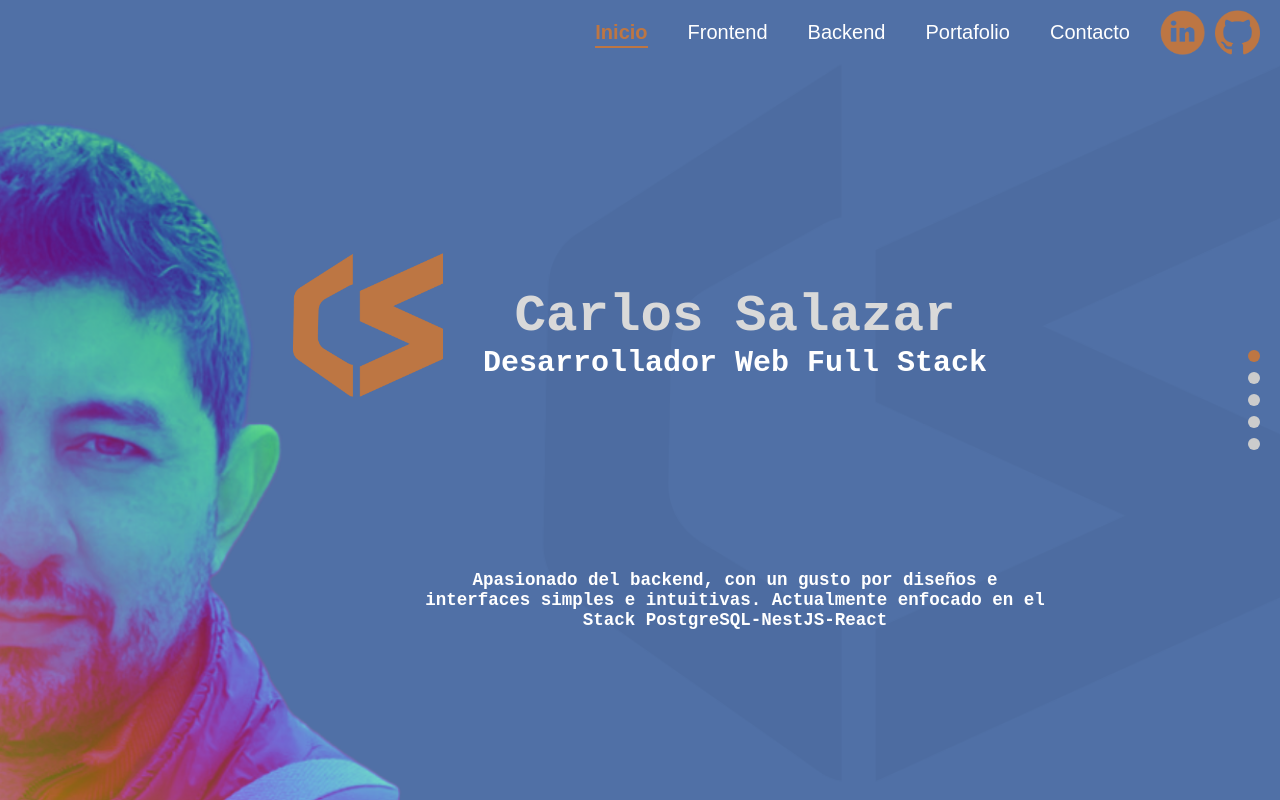
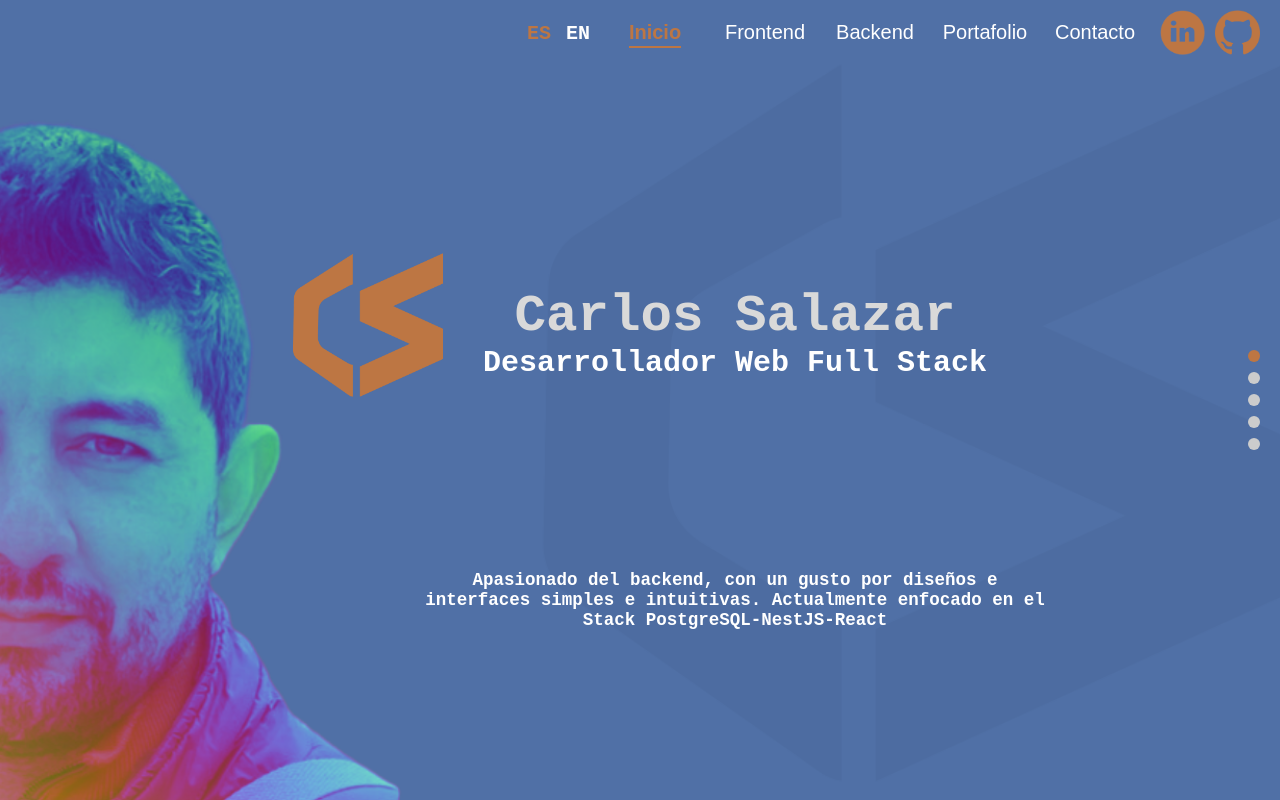
Before and after one commit to telcash/portfolio, a React (Create React App) app: page / in a window 1280 px wide. Built offline with nearby package versions, Linux system fonts and the light colour scheme.

Commit message:
Ajustes de estilos en navbar

```diff
--- a/src/components/containers/contact_form/ContactForm.jsx
+++ b/src/components/containers/contact_form/ContactForm.jsx
@@ -118,14 +118,26 @@ const ContactForm = () => {
                                     {t("contact.submit")}
                                 </Button>
                             </form>
-                            {showSuccessModal && (
-                                <div className="modal">
-                                    <Typography mt={2} mb={1} color="#fff">
-                                        {t("contact.success")}
-                                    </Typography>
-                                    <Button variant="contained" size="small" onClick={handleCloseModal}>{t("contact.closeSuccess")}</Button>
-                                </div>
-                            )}
+                            <div className="modal"
+                                style={{visibility: showSuccessModal ? 'visible' : 'hidden'}}
+                            >
+                                <Typography mt={2}
+                                    mb={1}
+                                    color="#fff"
+                                    fontSize={'1.6rem'}
+                                >
+                                    {t("contact.success")}
+                                </Typography>
+                                <Button
+                                    variant="contained"
+                                    color="gray_clear"
+                                    size="small"
+                                    onClick={handleCloseModal}
+                                    sx={{ mt: 2, ":hover": {backgroundColor: '#BD7643'}, fontSize: '1.25rem', fontFamily: 'sans-serif'}}
+                                >
+                                    {t("contact.closeSuccess")}
+                                </Button>
+                            </div>
                         </Box>
                     </Box>
                 </div>
--- a/src/components/containers/navbar/NavBar.jsx
+++ b/src/components/containers/navbar/NavBar.jsx
@@ -1,18 +1,30 @@
-import React from 'react';
+import React, { useState } from 'react';
 import { useTranslation } from "react-i18next";
 import { SocialMedia } from '../../ui';
 import logo from '../../../assets/logo.png';
 import './navbar.css';
 
 const NavBar = ({ scrollToSection, currentIndex }) => {
-  const [t] = useTranslation("global");
+
+  const [t, i18next] = useTranslation("global");
   const sections = [t("navbar.home"), t("navbar.frontend"), t("navbar.backend"), t("navbar.portfolio"), t("navbar.contact")];
+  const [es, setEs] = useState(true);
+
+  const setLanguage = (language) => {
+    i18next.changeLanguage(language);
+    setEs(language === 'es');
+  }
+
   return (
     <div className='navbar'>
       <div className={`navbar-logo ${currentIndex === 0 ? "disable" : ""}`}>
         <img src={logo} alt='logo' />
       </div>
       <div className='navbar-buttons'>
+        <div className='navbar-language-options'>
+          <div className={`${es ? "active" : ""}`} onClick={() => setLanguage('es')}>ES</div>
+          <div className={`${!es ? "active" : ""}`} onClick={() => setLanguage('en')}>EN</div>
+        </div>
         {sections.map((section, index) => (
           <button
             className={`navbar-button ${currentIndex === index ? "active" : ""}`}
--- a/src/components/containers/navbar/navbar.css
+++ b/src/components/containers/navbar/navbar.css
@@ -35,15 +35,34 @@
     padding-right: 2rem;
 }
 
+.navbar-language-options {
+    padding-top: 0.2rem;
+    display: flex;
+    align-items: center;
+    justify-content: center;
+    font-size: 2rem;
+    color: #fff;
+    font-weight: 600;
+    column-gap: 1.5rem;
+    cursor: pointer;
+}
+
+.navbar-language-options .active {
+    color: #BD7643;
+    font-weight: bolder;
+}
+
 .navbar-button {
     background: none;
     border: none;
     margin: 0, 1rem;
-    padding: 1rem;
+    padding: 1rem 0;
     color: #fff;
     font-size: 2rem;
     cursor: pointer;
     font-weight: 500;
+    width: 9rem;
+    text-align: center;
 }
 
 .navbar-button.active {
--- a/src/translations/en/global.json
+++ b/src/translations/en/global.json
@@ -60,5 +60,14 @@
                 "d": "Use Redux to manage the state of complex applications."
             }
         }
+    },
+    "contact": {
+        "name": "Name",
+        "email": "email",
+        "message": "Message",
+        "submit": "Submit",
+        "emailError": "Invalid email",
+        "success": "Thank you, I'll be in touch soon",
+        "closeSuccess": "Close"
     }
 }
--- a/src/translations/es/global.json
+++ b/src/translations/es/global.json
@@ -67,7 +67,7 @@
         "message": "Mensaje",
         "submit": "Enviar",
         "emailError": "Correo electrónico incorrecto",
-        "success": "Gracias por contactarme, le responderé a la brevedad posible",
+        "success": "Gracias, le responderé a la brevedad posible",
         "closeSuccess": "Cerrar"
     }
 }
```
